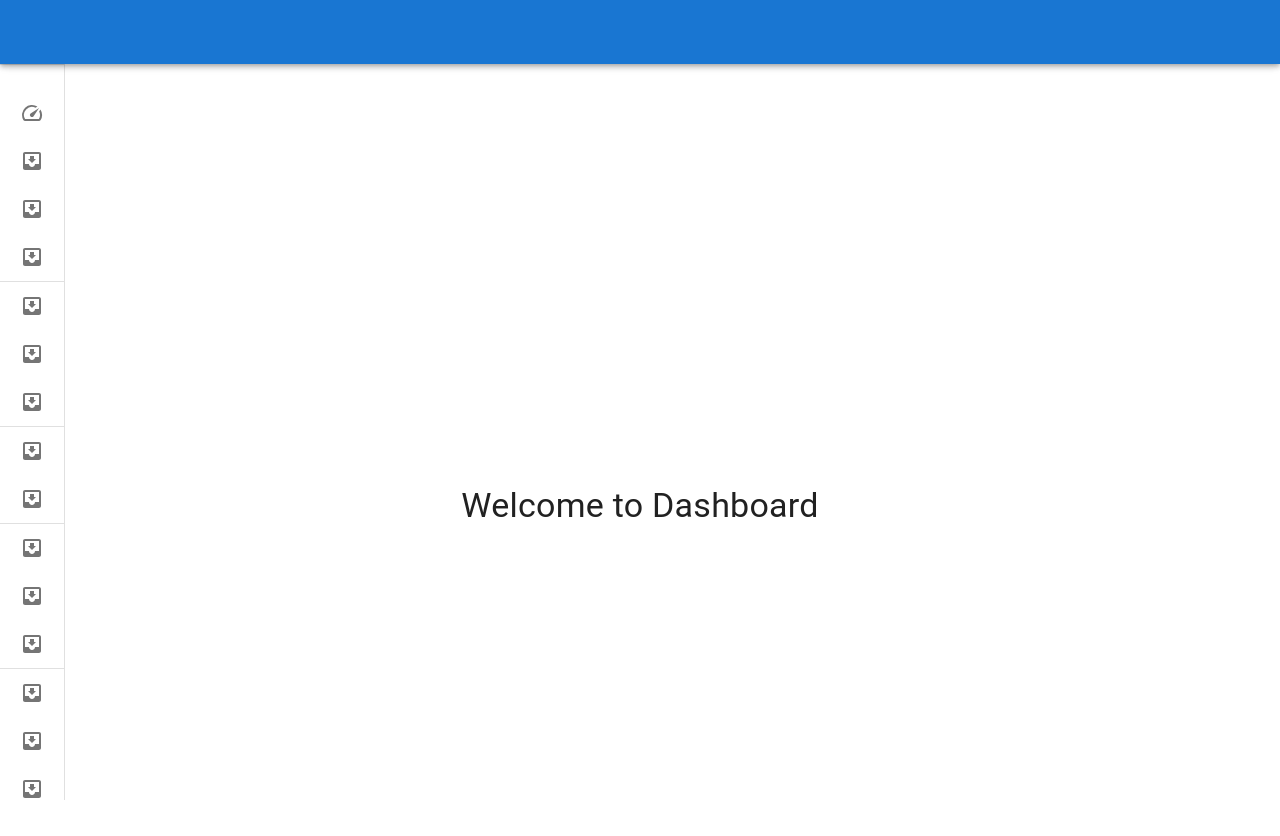
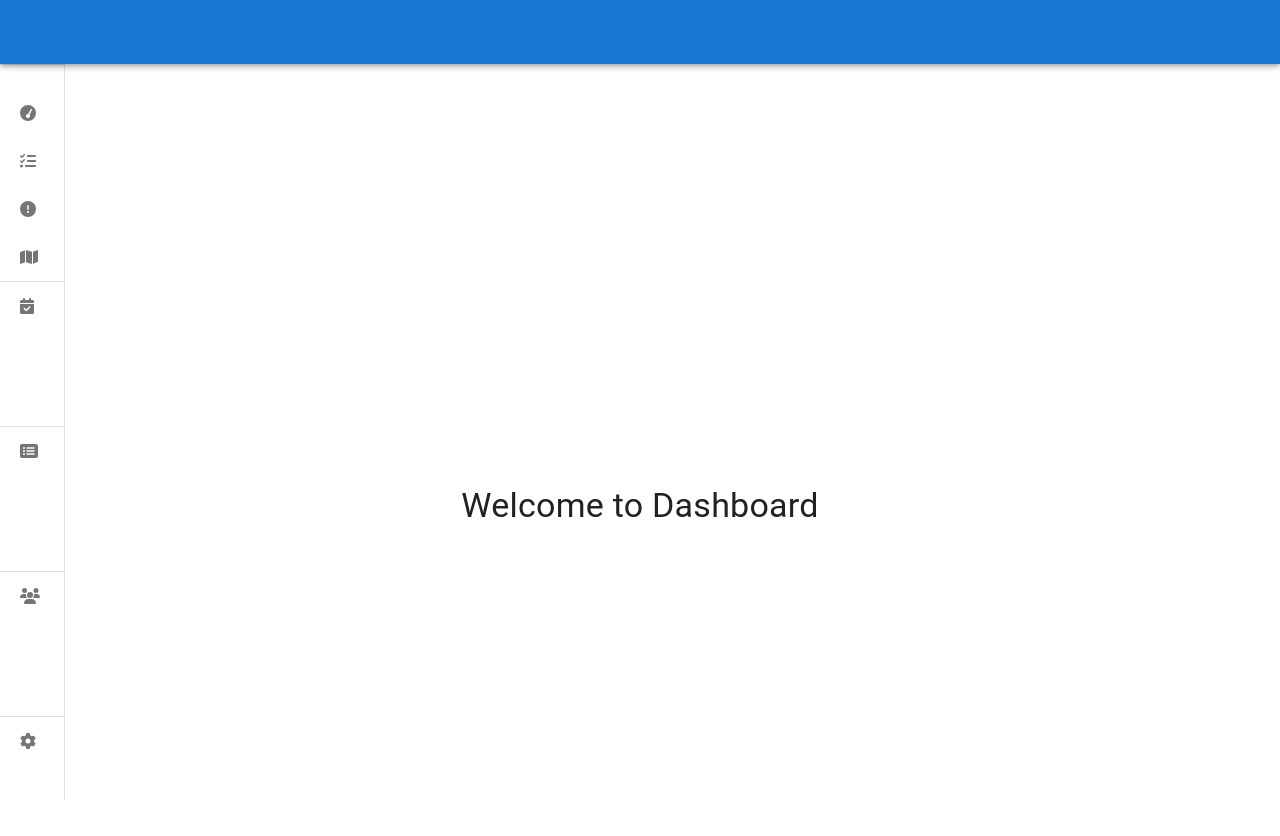
Before and after one commit to zsubzwary/frontend-test, a React (Create React App) app: page / in a window 1280 px wide. Shown: the top 836 px of the page. Built offline with nearby package versions, Linux system fonts and the light colour scheme; sample sign-in values are in the browser's storage.

Commit message:
Replacing icons with fontAwesome icons in Navigation

```diff
--- a/src/components/navigationMenu.js
+++ b/src/components/navigationMenu.js
@@ -19,6 +19,18 @@ import ListItemText from "@mui/material/ListItemText";
 import InboxIcon from "@mui/icons-material/MoveToInbox";
 import MailIcon from "@mui/icons-material/Mail";
 import { Speed } from "@mui/icons-material";
+import { FontAwesomeIcon } from "@fortawesome/react-fontawesome";
+import {
+  faCalendarCheck,
+  faExclamationCircle,
+  faGaugeSimpleHigh,
+  faListAlt,
+  faListCheck,
+  faMap,
+  faCog,
+  faMoon,
+  faUsers,
+} from "@fortawesome/free-solid-svg-icons";
 
 const drawerWidth = 240;
 
@@ -129,7 +141,7 @@ export default function NavigationMenu() {
                   justifyContent: "center",
                 }}
               >
-                {<Speed />}
+                {<FontAwesomeIcon icon={faGaugeSimpleHigh} />}
               </ListItemIcon>
               <ListItemText primary={"Dashboard"} sx={{ opacity: open ? 1 : 0 }} />
             </ListItemButton>
@@ -149,7 +161,7 @@ export default function NavigationMenu() {
                   justifyContent: "center",
                 }}
               >
-                {<InboxIcon />}
+                {<FontAwesomeIcon icon={faListCheck} />}
               </ListItemIcon>
               <ListItemText primary={"Projects"} sx={{ opacity: open ? 1 : 0 }} />
             </ListItemButton>
@@ -169,7 +181,7 @@ export default function NavigationMenu() {
                   justifyContent: "center",
                 }}
               >
-                {<InboxIcon />}
+                {<FontAwesomeIcon icon={faExclamationCircle} />}
               </ListItemIcon>
               <ListItemText primary={"Issues"} sx={{ opacity: open ? 1 : 0 }} />
             </ListItemButton>
@@ -189,7 +201,7 @@ export default function NavigationMenu() {
                   justifyContent: "center",
                 }}
               >
-                {<InboxIcon />}
+                {<FontAwesomeIcon icon={faMap} />}
               </ListItemIcon>
               <ListItemText primary={"Map"} sx={{ opacity: open ? 1 : 0 }} />
             </ListItemButton>
@@ -210,11 +222,12 @@ export default function NavigationMenu() {
                   justifyContent: "center",
                 }}
               >
-                {<InboxIcon />}
+                {<FontAwesomeIcon icon={faCalendarCheck} />}
               </ListItemIcon>
               <ListItemText primary={"Planing"} sx={{ opacity: open ? 1 : 0 }} />
             </ListItemButton>
           </ListItem>
+
           <ListItem key={"Gantt Chart"} disablePadding sx={{ display: "block" }}>
             <ListItemButton
               sx={{
@@ -230,7 +243,7 @@ export default function NavigationMenu() {
                   justifyContent: "center",
                 }}
               >
-                {<InboxIcon />}
+                { <Box sx={{ width: '0.9em', height: '0.9em' }} /> /* { <FontAwesomeIcon style={{ visibility: "hidden" }} icon={faCog} />} */}
               </ListItemIcon>
               <ListItemText primary={"Gantt Chart"} sx={{ opacity: open ? 1 : 0 }} />
             </ListItemButton>
@@ -250,7 +263,7 @@ export default function NavigationMenu() {
                   justifyContent: "center",
                 }}
               >
-                {<InboxIcon />}
+                { <Box sx={{ width: '0.9em', height: '0.9em' }} /> }
               </ListItemIcon>
               <ListItemText primary={"Calendar"} sx={{ opacity: open ? 1 : 0 }} />
             </ListItemButton>
@@ -271,7 +284,27 @@ export default function NavigationMenu() {
                   justifyContent: "center",
                 }}
               >
-                {<InboxIcon />}
+                {<FontAwesomeIcon icon={faListAlt} />}
+              </ListItemIcon>
+              <ListItemText primary={"Checklists"} sx={{ opacity: open ? 1 : 0 }} />
+            </ListItemButton>
+          </ListItem>
+          <ListItem key={"ChecklistsChild"} disablePadding sx={{ display: "block" }}>
+            <ListItemButton
+              sx={{
+                minHeight: 48,
+                justifyContent: open ? "initial" : "center",
+                px: 2.5,
+              }}
+            >
+              <ListItemIcon
+                sx={{
+                  minWidth: 0,
+                  mr: open ? 3 : "auto",
+                  justifyContent: "center",
+                }}
+              >
+                { <Box sx={{ width: '0.9em', height: '0.9em' }} /> }
               </ListItemIcon>
               <ListItemText primary={"Checklists"} sx={{ opacity: open ? 1 : 0 }} />
             </ListItemButton>
@@ -291,7 +324,7 @@ export default function NavigationMenu() {
                   justifyContent: "center",
                 }}
               >
-                {<InboxIcon />}
+                { <Box sx={{ width: '0.9em', height: '0.9em' }} /> }
               </ListItemIcon>
               <ListItemText primary={"Create Checklists"} sx={{ opacity: open ? 1 : 0 }} />
             </ListItemButton>
@@ -312,7 +345,7 @@ export default function NavigationMenu() {
                   justifyContent: "center",
                 }}
               >
-                {<InboxIcon />}
+                {<FontAwesomeIcon icon={faUsers} />}
               </ListItemIcon>
               <ListItemText primary={"Resources"} sx={{ opacity: open ? 1 : 0 }} />
             </ListItemButton>
@@ -332,7 +365,7 @@ export default function NavigationMenu() {
                   justifyContent: "center",
                 }}
               >
-                {<InboxIcon />}
+                { <Box sx={{ width: '0.9em', height: '0.9em' }} /> }
               </ListItemIcon>
               <ListItemText primary={"Teams"} sx={{ opacity: open ? 1 : 0 }} />
             </ListItemButton>
@@ -352,7 +385,7 @@ export default function NavigationMenu() {
                   justifyContent: "center",
                 }}
               >
-                {<InboxIcon />}
+                { <Box sx={{ width: '0.9em', height: '0.9em' }} /> }
               </ListItemIcon>
               <ListItemText primary={"Employees"} sx={{ opacity: open ? 1 : 0 }} />
             </ListItemButton>
@@ -373,7 +406,7 @@ export default function NavigationMenu() {
                   justifyContent: "center",
                 }}
               >
-                {<InboxIcon />}
+                {<FontAwesomeIcon icon={faCog} />}
               </ListItemIcon>
               <ListItemText primary={"Settings"} sx={{ opacity: open ? 1 : 0 }} />
             </ListItemButton>
@@ -393,7 +426,7 @@ export default function NavigationMenu() {
                   justifyContent: "center",
                 }}
               >
-                {<InboxIcon />}
+                { <Box sx={{ width: '0.9em', height: '0.9em' }} /> }
               </ListItemIcon>
               <ListItemText primary={"Partner Settings"} sx={{ opacity: open ? 1 : 0 }} />
             </ListItemButton>
@@ -413,7 +446,7 @@ export default function NavigationMenu() {
                   justifyContent: "center",
                 }}
               >
-                {<InboxIcon />}
+                { <Box sx={{ width: '0.9em', height: '0.9em' }} /> }
               </ListItemIcon>
               <ListItemText primary={"Email Settings"} sx={{ opacity: open ? 1 : 0 }} />
             </ListItemButton>
@@ -433,7 +466,7 @@ export default function NavigationMenu() {
                   justifyContent: "center",
                 }}
               >
-                {<InboxIcon />}
+                { <Box sx={{ width: '0.9em', height: '0.9em' }} /> }
               </ListItemIcon>
               <ListItemText primary={"Users"} sx={{ opacity: open ? 1 : 0 }} />
             </ListItemButton>
@@ -453,7 +486,7 @@ export default function NavigationMenu() {
                   justifyContent: "center",
                 }}
               >
-                {<InboxIcon />}
+                { <Box sx={{ width: '0.9em', height: '0.9em' }} /> }
               </ListItemIcon>
               <ListItemText primary={"Product Settings"} sx={{ opacity: open ? 1 : 0 }} />
             </ListItemButton>
@@ -474,7 +507,7 @@ export default function NavigationMenu() {
                   justifyContent: "center",
                 }}
               >
-                {<InboxIcon />}
+                {<FontAwesomeIcon icon={faMoon} />}
               </ListItemIcon>
               <ListItemText primary={"Appearance"} sx={{ opacity: open ? 1 : 0 }} />
             </ListItemButton>
@@ -495,7 +528,7 @@ export default function NavigationMenu() {
                   justifyContent: "center",
                 }}
               >
-                {<InboxIcon />}
+                {<FontAwesomeIcon icon={faCalendarCheck} />}
               </ListItemIcon>
               <ListItemText primary={"Offer"} sx={{ opacity: open ? 1 : 0 }} />
             </ListItemButton>
```
